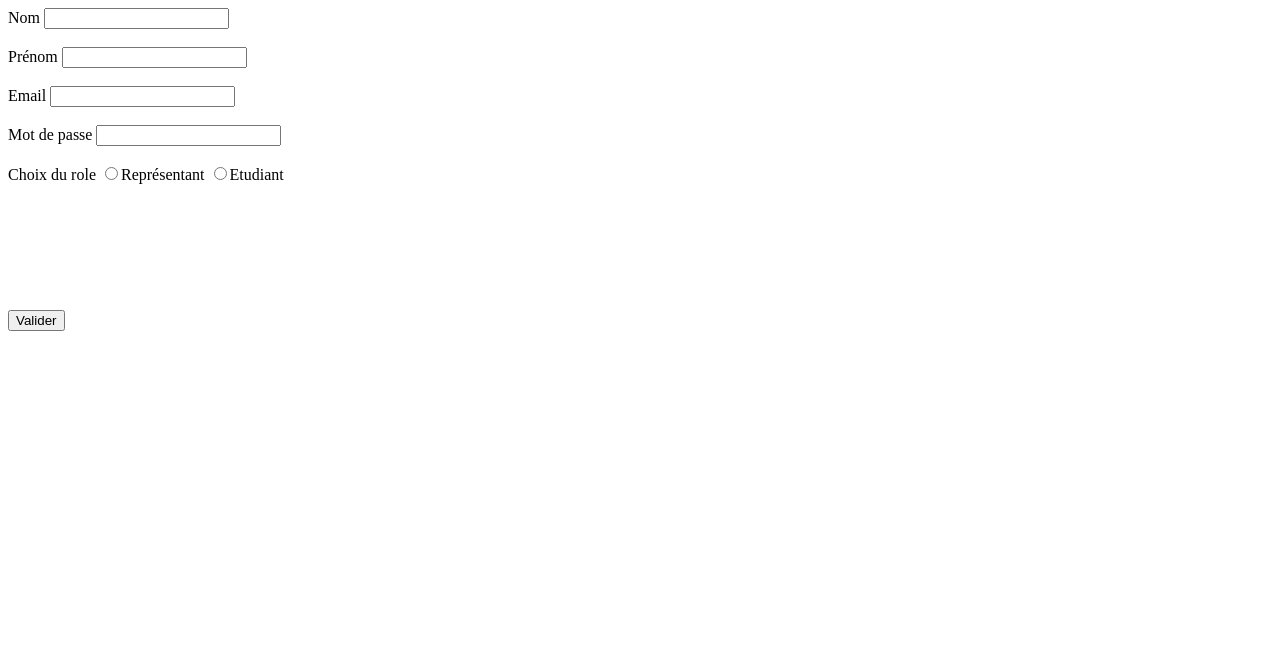
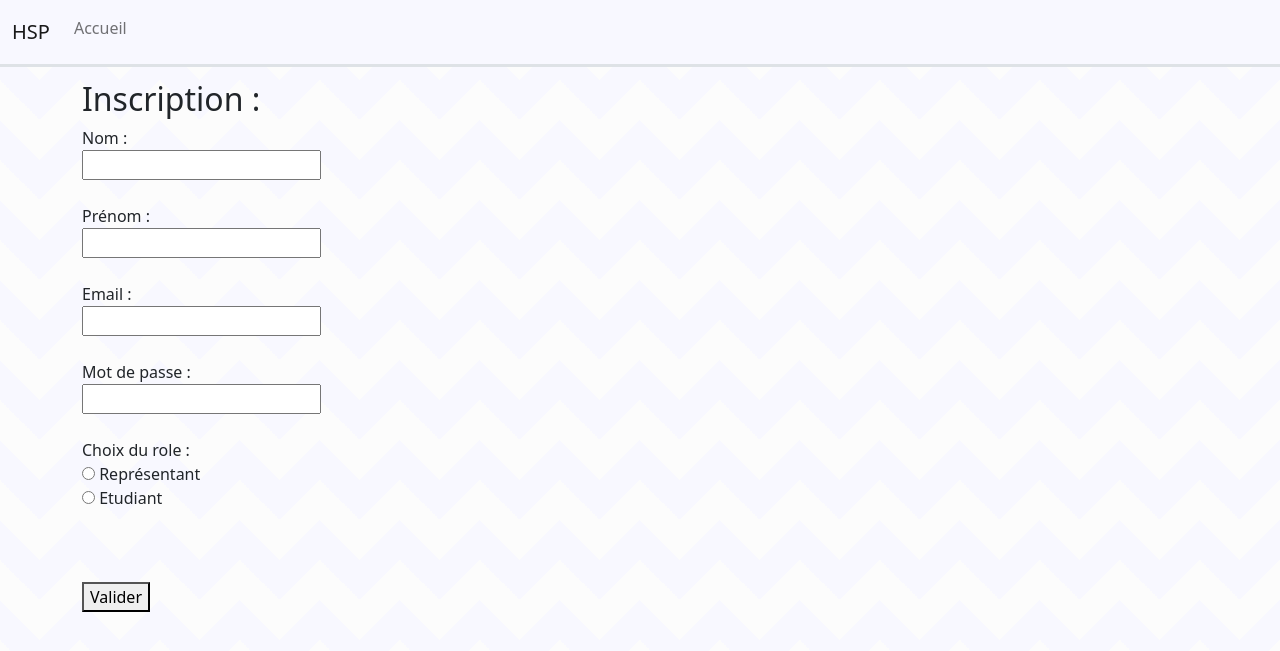
Before and after one commit to TRAN-Ki/ktnslrhls-hsp, a PHP site: page /vue/register.php in a window 1280 px wide. Shown: the top 651 px of the page. Run offline with PHP 8.4, Linux system fonts and the light colour scheme; data comes from the database, SQL or seed files in the repository; some libraries are stand-ins or nearby versions.

Commit message:
fix: front register

```diff
--- a/src/traitement/traitement-login.php
+++ b/src/traitement/traitement-login.php
@@ -14,6 +14,7 @@ if ($res != null){
     session_start();
     if ($res['admin'] == 1 && $res['actif'] == 0){
         $_SESSION['isAdmin'] = $res['admin'];
+        $_SESSION['idAdmin'] = $res['id_utilisateur'];
         echo "admin";
     }
     if ($res['admin'] == 0 && $res['actif'] == 0) {
--- a/vue/register.php
+++ b/vue/register.php
@@ -8,31 +8,68 @@ require_once '../src/bdd/Database.php';
 <!DOCTYPE html>
 <html>
 <head>
-    <meta charset="utf-8">
-    <title></title>
+    <meta charset="UTF-8">
+    <meta name="viewport"
+          content="width=device-width, user-scalable=no, initial-scale=1.0, maximum-scale=1.0, minimum-scale=1.0">
+    <meta http-equiv="X-UA-Compatible" content="ie=edge">
+    <title>HSP - Inscription</title>
+    <link rel="stylesheet" href="../assets/css/styles.css">
+    <script src="https://ajax.googleapis.com/ajax/libs/jquery/3.6.1/jquery.min.js"></script>
+    <script type="text/javascript" charset="utf8" src="https://cdn.datatables.net/1.13.1/js/jquery.dataTables.min.js"></script>
+    <script type="text/javascript" charset="utf8" src="https://cdn.datatables.net/1.13.1/js/dataTables.bootstrap5.min.js"></script>
+    <link href="https://cdn.jsdelivr.net/npm/select2@4.1.0-rc.0/dist/css/select2.min.css" rel="stylesheet" />
+    <script src="https://cdn.jsdelivr.net/npm/select2@4.1.0-rc.0/dist/js/select2.min.js"></script>
+    <script src="https://ajax.googleapis.com/ajax/libs/jquery/3.6.0/jquery.min.js"></script>
+    <link rel="stylesheet" type="text/css" href="https://cdn.datatables.net/1.13.1/css/dataTables.bootstrap5.min.css">
+    <link href="https://cdn.jsdelivr.net/npm/bootstrap@5.2.1/dist/css/bootstrap.min.css" rel="stylesheet"
+          integrity="sha384-iYQeCzEYFbKjA/T2uDLTpkwGzCiq6soy8tYaI1GyVh/UjpbCx/TYkiZhlZB6+fzT" crossorigin="anonymous">
+    <script src="https://cdn.jsdelivr.net/npm/bootstrap@5.2.1/dist/js/bootstrap.bundle.min.js" integrity="sha384-u1OknCvxWvY5kfmNBILK2hRnQC3Pr17a+RTT6rIHI7NnikvbZlHgTPOOmMi466C8" crossorigin="anonymous"></script>
+
+    <style>
+        body {
+            background-color: #fcfcfc;
+            background-image:  linear-gradient(135deg, #f8f8ff 25%, transparent 25%), linear-gradient(225deg, #f8f8ff 25%, transparent 25%), linear-gradient(45deg, #f8f8ff 25%, transparent 25%), linear-gradient(315deg, #f8f8ff 25%, #fcfcfc 25%);
+            background-position:  40px 0, 40px 0, 0 0, 0 0;
+            background-size: 80px 80px;
+            background-repeat: repeat;
+        }
+        .mb-4r{
+            margin-bottom: 5rem !important;
+        }
+    </style>
     <link rel="stylesheet" href="../assets/css/styles.css">
     <script src="https://ajax.googleapis.com/ajax/libs/jquery/3.6.1/jquery.min.js"></script>
 
 </head>
 <body>
-
+<header class="mb-4r">
+    <nav class="navbar fixed-top navbar-expand-lg border-bottom border-3" style="background-color: #F8F8FF">
+        <div class="container-fluid">
+            <a class="navbar-brand" href="#">HSP</a>
+            <ul class="navbar-nav me-auto mb-2 mb-lg-0">
+                <li class="nav-item"><a class="nav-link px-2" href="../index.php">Accueil</a></li>
+            </ul>
+        </div>
+    </nav>
+</header>
+<div class="container">
+    <h2>Inscription : </h2>
     <form id="form" action="../src/traitement/traitement-register.php" method="post">
-
-    <label>Nom</label>
+        <label>Nom :</label><br>
         <input type="text" name="nom" required>
         <br><br>
-    <label>Prénom</label>
+        <label>Prénom :</label><br>
         <input type="text" name="prenom" required>
         <br><br>
-    <label>Email</label>
+        <label>Email :</label><br>
         <input type="email" name="email" required>
         <br><br>
-    <label>Mot de passe</label>
+        <label>Mot de passe :</label><br>
         <input type="password" name="mdp" required>
         <br><br>
-    <label>Choix du role</label>
-    <input id="repr" type="radio" value="Représentant" name="choix" required>Représentant
-    <input id="etud" type="radio" value="Etudiant" name="choix" required>Etudiant
+        <label>Choix du role :</label><br>
+        <input id="repr" type="radio" value="Représentant" name="choix" required> Représentant <br>
+        <input id="etud" type="radio" value="Etudiant" name="choix" required> Etudiant
         <br><br>
         <select name="ref_hopital" class="refHopital">
             <?php
@@ -47,7 +84,7 @@ require_once '../src/bdd/Database.php';
             }
             ?>
         </select>
-    <br><br>
+
         <select name="role" class="representant">
             <option value="Chirurgien">Chirurgien</option>
             <option value="Medecin">Medecin</option>
@@ -56,7 +93,7 @@ require_once '../src/bdd/Database.php';
             <option value="Autre">Autre..</option>
         </select>
 
-    <br><br>
+
         <select name="domaine" class="etudiant">
             <option value="Chirurgien">Infirmier</option>
             <option value="Medecin">Dentaire</option>
@@ -69,6 +106,7 @@ require_once '../src/bdd/Database.php';
 
     </form>
 
+</div>
 </body>
 <script>
     $(document).ready(function() {
```
Lines whose indentation alone changed are shown as unchanged.
